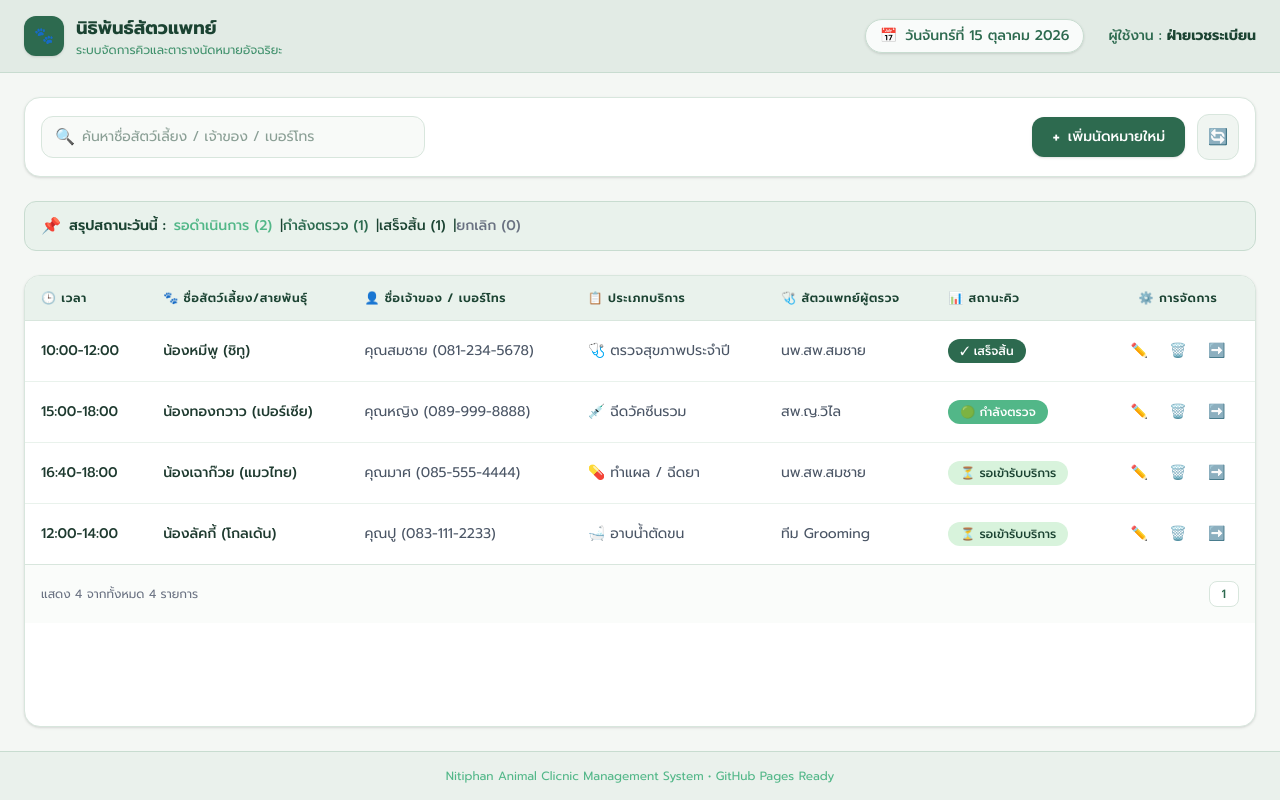
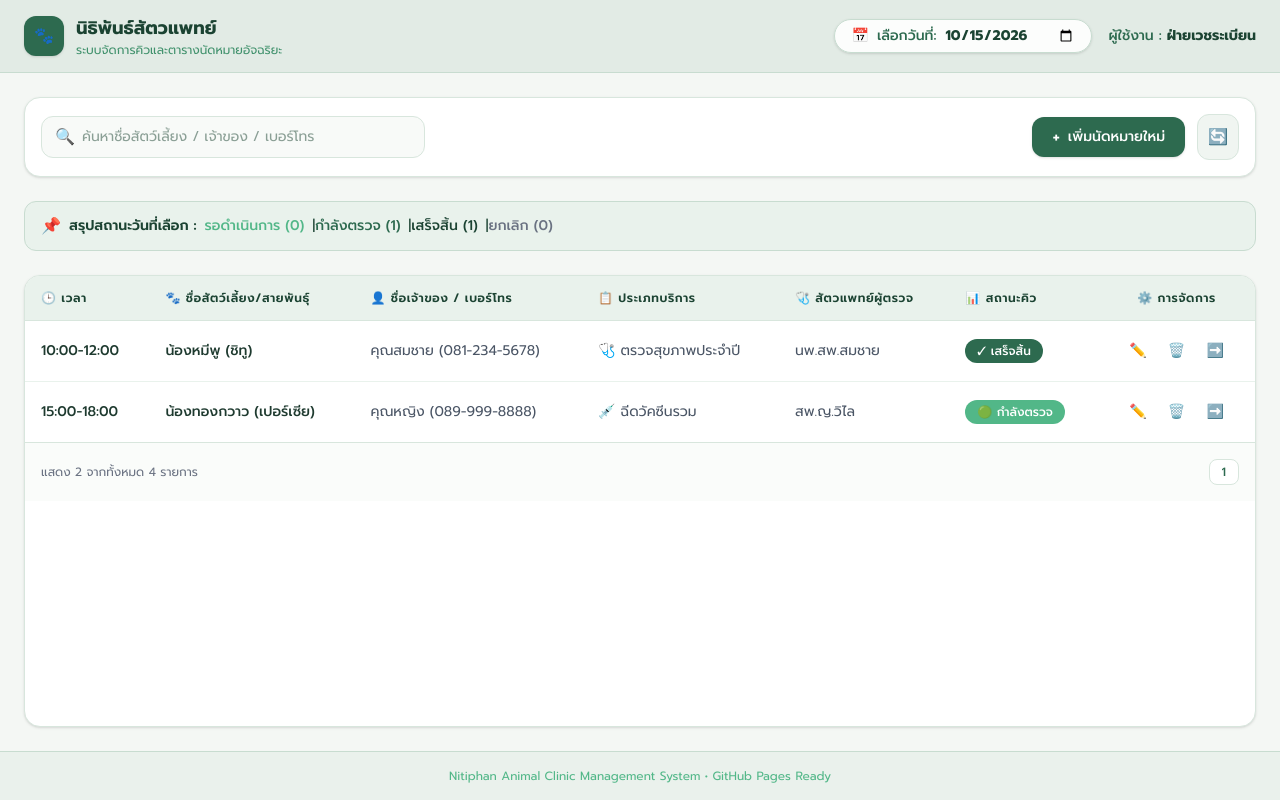
Before and after one commit to Suratpetinside/test-5, a plain HTML site: page index.html in a window 1280 px wide. Drawn offline with nearby package versions, Linux system fonts and the light colour scheme.

Commit message:
Update index.html

```diff
--- a/index.html
+++ b/index.html
@@ -25,9 +25,12 @@
                 <p class="text-xs text-[#40916C]">ระบบจัดการคิวและตารางนัดหมายอัจฉริยะ</p>
             </div>
         </div>
-        <div class="flex items-center space-x-6 text-sm">
-            <div class="bg-white/80 border border-[#C8DCD0] px-3.5 py-1.5 rounded-full text-[#2D6A4F] font-medium shadow-sm flex items-center gap-2">
-                <span>📅</span> วันจันทร์ที่ 15 ตุลาคม 2026
+        <div class="flex items-center space-x-4 text-sm">
+            <!-- ช่องเลือกวันที่หลักของระบบ (เปลี่ยนเพื่อดูคิวตามวัน) -->
+            <div class="bg-white/90 border border-[#C8DCD0] px-4 py-1.5 rounded-full text-[#2D6A4F] font-medium shadow-sm flex items-center gap-2">
+                <span>📅</span>
+                <span>เลือกวันที่:</span>
+                <input type="date" id="filterDate" value="2026-10-15" onchange="renderTable()" class="bg-transparent text-[#1B4332] font-bold focus:outline-none cursor-pointer">
             </div>
             <div class="text-[#2D6A4F] font-medium hidden sm:block">
                 ผู้ใช้งาน : <span class="font-bold text-[#1B4332]">ฝ่ายเวชระเบียน</span>
@@ -58,7 +61,7 @@
         <!-- Status Summary Bar -->
         <div class="flex items-center space-x-2 text-sm bg-[#E9F2EC] px-4 py-3 rounded-xl border border-[#C8DCD0] text-[#1B4332]">
             <span class="text-base">📌</span>
-            <span class="font-semibold">สรุปสถานะวันนี้ :</span>
+            <span class="font-semibold">สรุปสถานะวันที่เลือก :</span>
             <span id="countPending" class="text-[#52B788] font-medium">รอดำเนินการ (0)</span> |
             <span id="countChecking" class="text-[#2D6A4F] font-medium">กำลังตรวจ (0)</span> |
             <span id="countDone" class="text-[#1B4332] font-medium">เสร็จสิ้น (0)</span> |
@@ -115,7 +118,7 @@
                 </div>
                 <div>
                     <label class="block text-gray-600 text-xs mb-1 font-medium">📅 วันที่นัดหมาย</label>
-                    <input type="date" id="inputDate" value="2026-10-12" class="w-full p-2.5 border border-[#D8E6DD] rounded-xl focus:outline-none focus:border-[#2D6A4F] text-[#1B4332] bg-white">
+                    <input type="date" id="inputDate" class="w-full p-2.5 border border-[#D8E6DD] rounded-xl focus:outline-none focus:border-[#2D6A4F] text-[#1B4332] bg-white cursor-pointer">
                 </div>
                 <div class="grid grid-cols-2 gap-3">
                     <div>
@@ -162,32 +165,36 @@
 
     <!-- Footer -->
     <footer class="text-center py-4 text-xs text-[#52B788] bg-[#E2EBE5]/50 border-t border-[#C8DCD0]">
-        Nitiphan Animal Clicnic Management System • GitHub Pages Ready
+        Nitiphan Animal Clinic Management System • GitHub Pages Ready
     </footer>
 
-    <!-- JavaScript สำหรับระบบจัดการคิว, ค้นหา, แก้ไข และลบ -->
+    <!-- JavaScript สำหรับระบบจัดการคิว, วันที่, ค้นหา, แก้ไข และลบ -->
     <script>
-        // ข้อมูลตัวอย่างเริ่มต้น
+        // ข้อมูลตัวอย่างเริ่มต้น (พร้อมระบุวันที่นัดหมาย)
         let appointments = [
-            { time: "10:00-12:00", pet: "น้องหมีพู (ชิทู)", owner: "คุณสมชาย (081-234-5678)", service: "🩺 ตรวจสุขภาพประจำปี", doctor: "นพ.สพ.สมชาย", status: "เสร็จสิ้น" },
-            { time: "15:00-18:00", pet: "น้องทองกวาว (เปอร์เซีย)", owner: "คุณหญิง (089-999-8888)", service: "💉 ฉีดวัคซีนรวม", doctor: "สพ.ญ.วิไล", status: "กำลังตรวจ" },
-            { time: "16:40-18:00", pet: "น้องเฉาก๊วย (แมวไทย)", owner: "คุณมาศ (085-555-4444)", service: "💊 ทำแผล / ฉีดยา", doctor: "นพ.สพ.สมชาย", status: "รอเข้ารับบริการ" },
-            { time: "12:00-14:00", pet: "น้องลัคกี้ (โกลเด้น)", owner: "คุณปู (083-111-2233)", service: "🛁 อาบน้ำตัดขน", doctor: "ทีม Grooming", status: "รอเข้ารับบริการ" }
+            { date: "2026-10-15", time: "10:00-12:00", pet: "น้องหมีพู (ชิทู)", owner: "คุณสมชาย (081-234-5678)", service: "🩺 ตรวจสุขภาพประจำปี", doctor: "นพ.สพ.สมชาย", status: "เสร็จสิ้น" },
+            { date: "2026-10-15", time: "15:00-18:00", pet: "น้องทองกวาว (เปอร์เซีย)", owner: "คุณหญิง (089-999-8888)", service: "💉 ฉีดวัคซีนรวม", doctor: "สพ.ญ.วิไล", status: "กำลังตรวจ" },
+            { date: "2026-10-16", time: "16:40-18:00", pet: "น้องเฉาก๊วย (แมวไทย)", owner: "คุณมาศ (085-555-4444)", service: "💊 ทำแผล / ฉีดยา", doctor: "นพ.สพ.สมชาย", status: "รอเข้ารับบริการ" },
+            { date: "2026-10-17", time: "12:00-14:00", pet: "น้องลัคกี้ (โกลเด้น)", owner: "คุณปู (083-111-2233)", service: "🛁 อาบน้ำตัดขน", doctor: "ทีม Grooming", status: "รอเข้ารับบริการ" }
         ];
 
         function renderTable() {
             const tableBody = document.getElementById('tableBody');
             const searchInput = document.getElementById('searchInput').value.toLowerCase();
+            const selectedDate = document.getElementById('filterDate').value;
             tableBody.innerHTML = '';
 
-            let filtered = appointments.filter(item =>
-                item.pet.toLowerCase().includes(searchInput) ||
-                item.owner.toLowerCase().includes(searchInput)
-            );
+            // กรองข้อมูลตามวันที่เลือก และ คำค้นหา
+            let filtered = appointments.filter(item => {
+                let matchDate = !selectedDate || item.date === selectedDate;
+                let matchSearch = item.pet.toLowerCase().includes(searchInput) || item.owner.toLowerCase().includes(searchInput);
+                return matchDate && matchSearch;
+            });
 
             let countPending = 0, countChecking = 0, countDone = 0;
 
-            appointments.forEach(item => {
+            // นับสถิติเฉพาะของวันที่เลือก
+            appointments.filter(item => item.date === selectedDate).forEach(item => {
                 if(item.status === "รอเข้ารับบริการ") countPending++;
                 if(item.status === "กำลังตรวจ") countChecking++;
                 if(item.status === "เสร็จสิ้น") countDone++;
@@ -228,6 +235,8 @@
             document.getElementById('editIndex').value = "-1";
             document.getElementById('inputPet').value = "";
             document.getElementById('inputOwner').value = "";
+            // กำหนดวันที่เริ่มต้นใน Modal เป็นวันที่กำลังเลือกดูอยู่บน Header
+            document.getElementById('inputDate').value = document.getElementById('filterDate').value;
             document.getElementById('inputTimeStart').value = "10:00";
             document.getElementById('inputTimeEnd').value = "11:00";
             document.getElementById('inputStatus').value = "รอเข้ารับบริการ";
@@ -241,6 +250,7 @@
             document.getElementById('editIndex').value = index;
             document.getElementById('inputPet').value = item.pet;
             document.getElementById('inputOwner').value = item.owner;
+            document.getElementById('inputDate').value = item.date || "2026-10-15";
 
             let times = item.time.split('-');
             if(times.length === 2) {
@@ -265,18 +275,20 @@
             let editIndex = parseInt(document.getElementById('editIndex').value);
             let pet = document.getElementById('inputPet').value.trim();
             let owner = document.getElementById('inputOwner').value.trim();
+            let date = document.getElementById('inputDate').value;
             let timeStart = document.getElementById('inputTimeStart').value;
             let timeEnd = document.getElementById('inputTimeEnd').value;
             let service = document.getElementById('inputService').value;
             let doctor = document.getElementById('inputDoctor').value;
             let status = document.getElementById('inputStatus').value;
 
-            if(!pet || !owner) {
-                alert('กรุณากรอกชื่อสัตว์เลี้ยงและชื่อเจ้าของให้ครบถ้วน');
+            if(!pet || !owner || !date) {
+                alert('กรุณากรอกวันที่ ชื่อสัตว์เลี้ยง และชื่อเจ้าของให้ครบถ้วน');
                 return;
             }
 
             let newItem = {
+                date: date,
                 time: `${timeStart}-${timeEnd}`,
                 pet: pet,
                 owner: owner,
@@ -290,6 +302,9 @@
             } else {
                 appointments[editIndex] = newItem; // อัปเดตรายการเดิม
             }
+
+            // ตั้งค่าวันที่บน Header ให้ตรงกับวันที่บันทึกล่าสุด เพื่อให้เห็นข้อมูลทันที
+            document.getElementById('filterDate').value = date;
 
             closeModal();
             renderTable();
```
